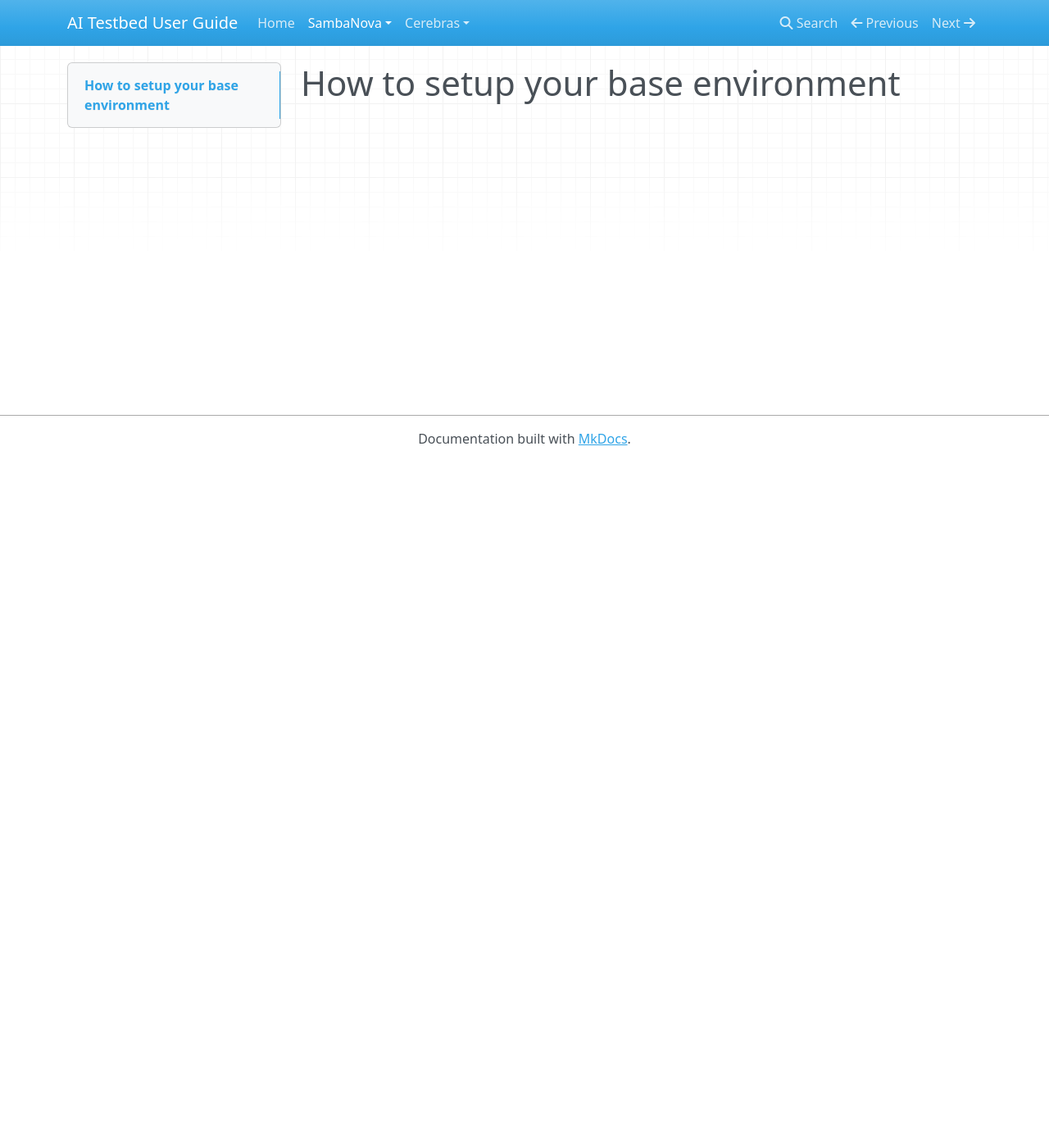
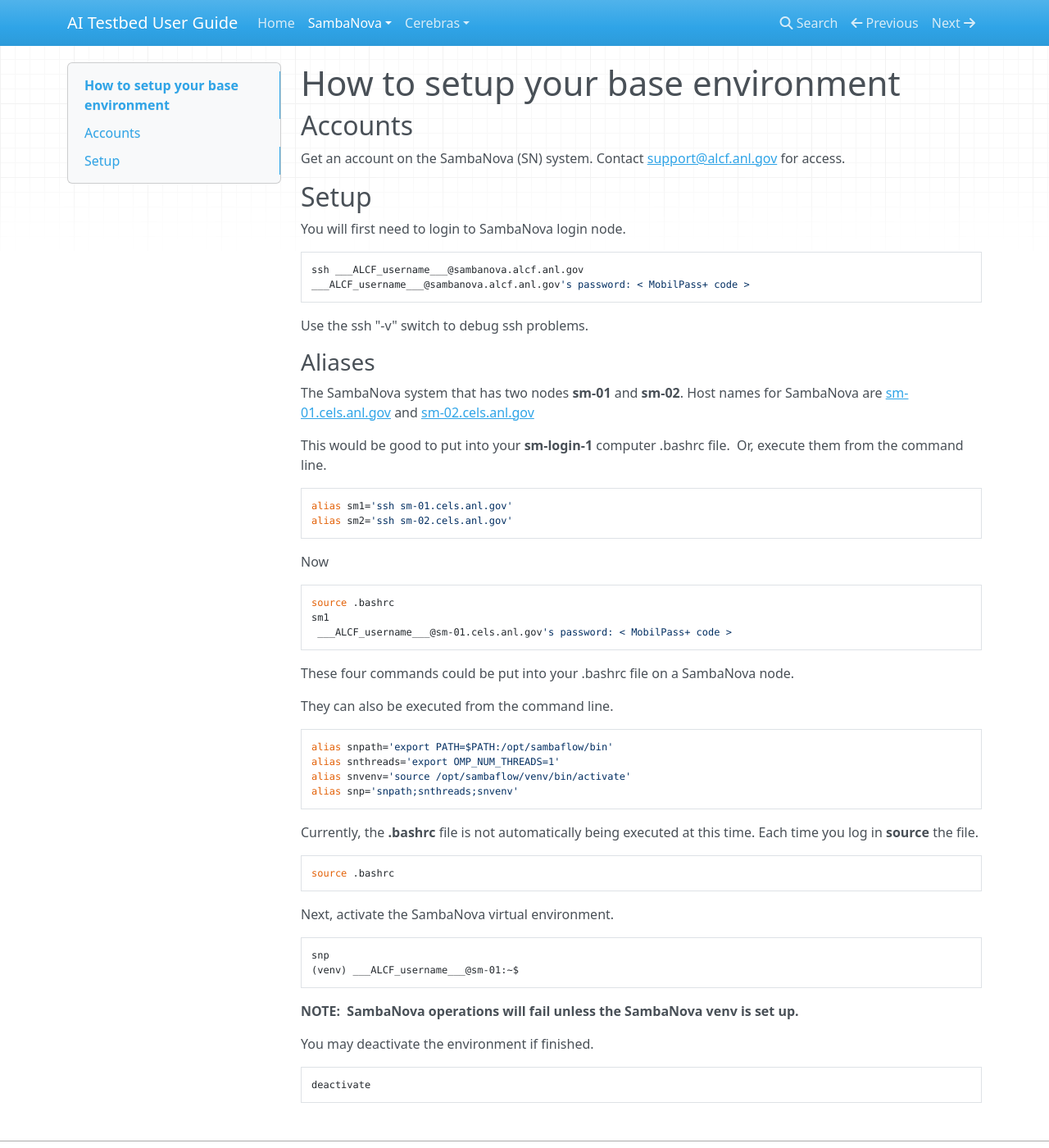
Before and after one commit to argonne-lcf/ai-testbed-userdocs, an MkDocs documentation site: the page built from docs/sambanova/How-to-setup-your-base-environment.md, in a window 1280 px wide and 1400 px high. Shown: the whole window at 82% size. Built offline with MkDocs 1.6.1, drawn with Linux system fonts in a browser that asks for light colours; nearby versions of some CDN libraries.

Commit message:
Updated docs/sambanova/How-to-setup-your-base-environment.md,

````diff
--- a/docs/sambanova/How-to-setup-your-base-environment.md
+++ b/docs/sambanova/How-to-setup-your-base-environment.md
@@ -1 +1,72 @@
 # How to setup your base environment
+
+## Accounts
+
+Get an account on the SambaNova (SN) system. Contact <support@alcf.anl.gov> for access.
+
+## Setup
+
+You will first need to login to SambaNova login node.
+
+```bash
+ssh ___ALCF_username___@sambanova.alcf.anl.gov
+___ALCF_username___@sambanova.alcf.anl.gov's password: < MobilPass+ code >
+```
+
+Use the ssh "-v" switch to debug ssh problems.
+
+### Aliases
+
+The SambaNova system that has two nodes **sm-01** and **sm-02**. Host names for
+SambaNova are [sm-01.cels.anl.gov](http://sm-01.cels.anl.gov) and [sm-02.cels.anl.gov](http://sm-02.cels.anl.gov)
+
+This would be good to put into your **sm-login-1** computer .bashrc file.  Or,
+execute them from the command line.
+
+```bash
+alias sm1='ssh sm-01.cels.anl.gov'
+alias sm2='ssh sm-02.cels.anl.gov'
+```
+
+Now
+
+```bash
+source .bashrc
+sm1
+ ___ALCF_username___@sm-01.cels.anl.gov's password: < MobilPass+ code >
+```
+
+These four commands could be put into your .bashrc file on a SambaNova
+node.
+
+They can also be executed from the command line.
+
+```bash
+alias snpath='export PATH=$PATH:/opt/sambaflow/bin'
+alias snthreads='export OMP_NUM_THREADS=1'
+alias snvenv='source /opt/sambaflow/venv/bin/activate'
+alias snp='snpath;snthreads;snvenv'
+```
+
+Currently, the **.bashrc** file is not automatically being executed at this time.
+Each time you log in **source** the file.
+
+```bash
+source .bashrc
+```
+
+Next, activate the SambaNova virtual environment.
+
+```bash
+snp
+(venv) ___ALCF_username___@sm-01:~$
+```
+
+**NOTE:  SambaNova operations will fail unless the SambaNova venv is set
+up.**
+
+You may deactivate the environment if finished.
+
+```bash
+deactivate
+```
````
